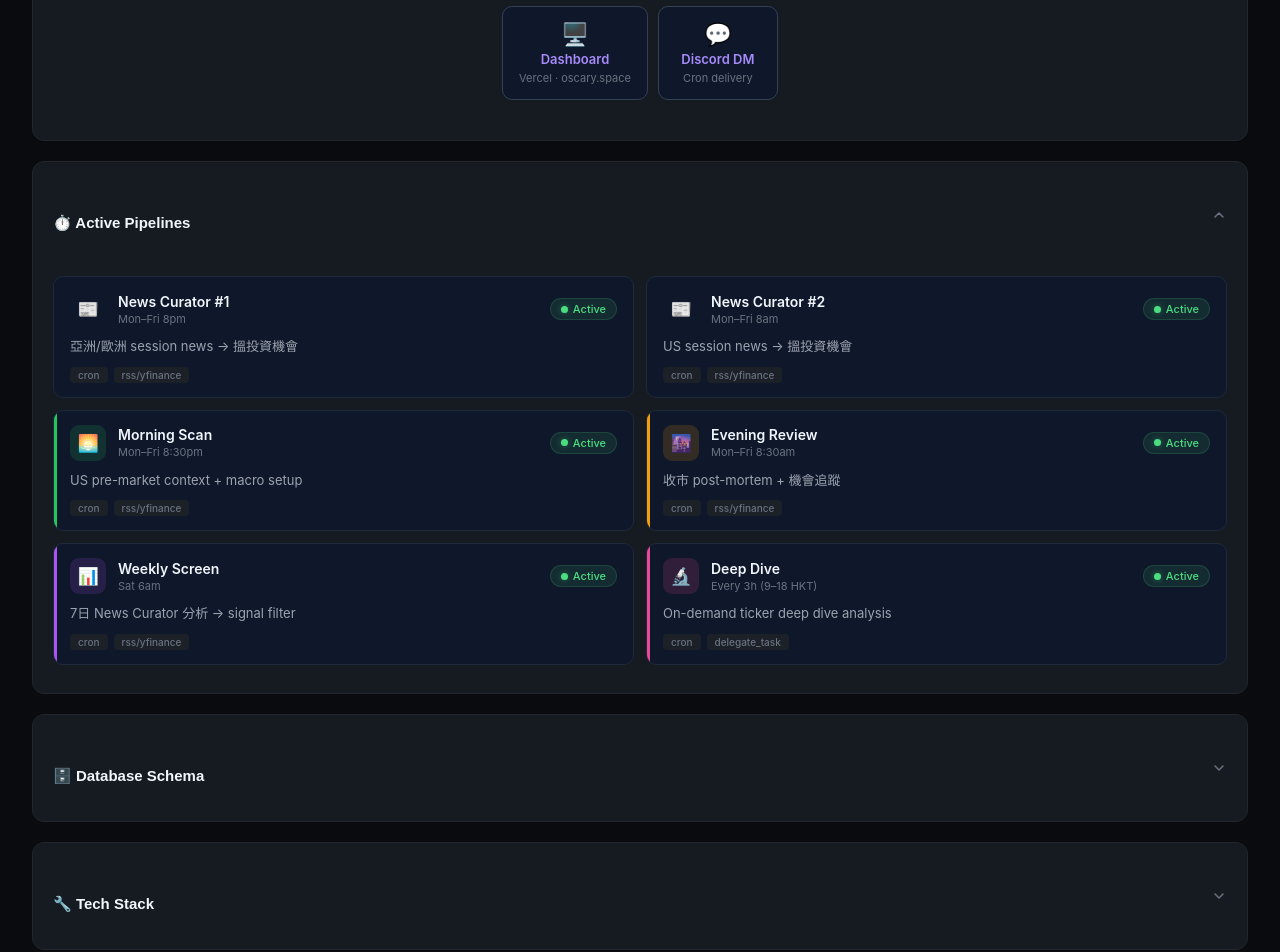
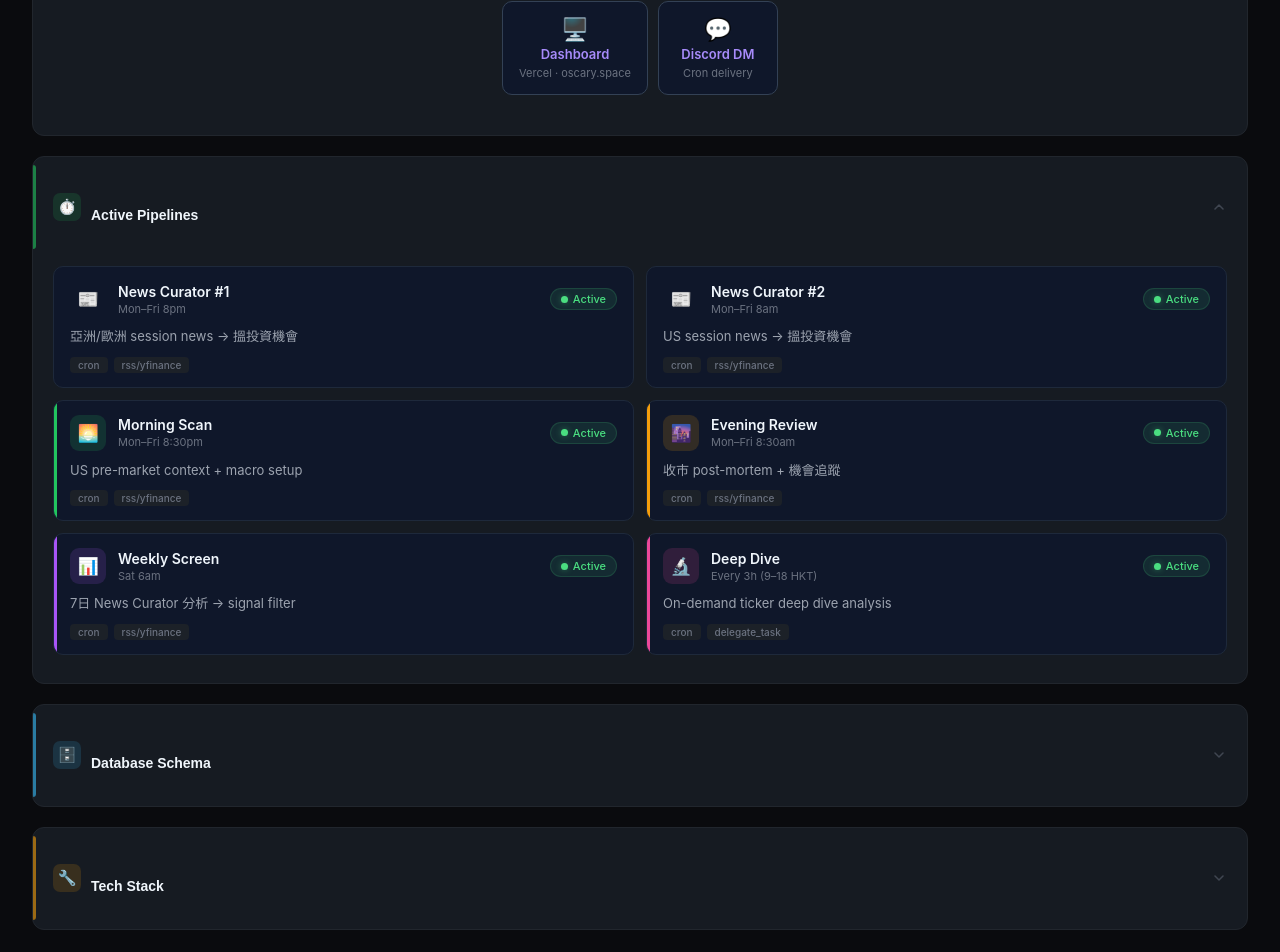
Before and after one commit to pu105-stack/equity-lab-dashboard, a Next.js app: page /system in a window 1280 px wide. Shown: the part 817-1769 px from the top of the page. Built offline with nearby package versions, Linux system fonts and the light colour scheme.

Commit message:
system: redesign section headers with accent colors, icon wrap, left bar

```diff
--- a/pages/system.js
+++ b/pages/system.js
@@ -59,12 +59,15 @@ function ChevronDown() {
   )
 }
 
-function Section({ title, icon, children, defaultOpen = true }) {
+function Section({ title, icon, children, defaultOpen = true, color = '#6366f1' }) {
   const [open, setOpen] = useState(defaultOpen)
   return (
     <div className="section">
-      <button className="section-hd" onClick={() => setOpen(!open)}>
-        <span className="section-title">{icon} {title}</span>
+      <button className="section-hd" onClick={() => setOpen(!open)} style={{ '--accent': color }}>
+        <span className="section-hd-left">
+          <span className="section-icon-wrap">{icon}</span>
+          <span className="section-title">{title}</span>
+        </span>
         <span className={`section-arrow ${open ? 'open' : ''}`}><ChevronDown /></span>
       </button>
       {open && <div className="section-body">{children}</div>}
@@ -86,7 +89,7 @@ export default function System() {
       </div>
 
       {/* Architecture Flow */}
-      <Section title="Pipeline Architecture" icon="🧭" defaultOpen={true}>
+      <Section title="Pipeline Architecture" icon="🧭" color="#6366f1" defaultOpen={true}>
         <div className="arch-flow">
           {/* Data Sources Layer */}
           <div className="arch-layer">
@@ -206,7 +209,7 @@ export default function System() {
       </Section>
 
       {/* Live Pipelines */}
-      <Section title="Active Pipelines" icon="⏱️" defaultOpen={true}>
+      <Section title="Active Pipelines" icon="⏱️" color="#22c55e" defaultOpen={true}>
         <div className="pipeline-grid">
           {pipelines.map(p => (
             <div key={p.id} className={`pipeline-card ${p.id}`}>
@@ -234,7 +237,7 @@ export default function System() {
       </Section>
 
       {/* Database Schema */}
-      <Section title="Database Schema" icon="🗄️" defaultOpen={false}>
+      <Section title="Database Schema" icon="🗄️" color="#38bdf8" defaultOpen={false}>
         <div className="db-grid">
           {dbTables.map(t => (
             <div key={t.name} className="db-card">
@@ -260,7 +263,7 @@ news_summary (id, title, source, published_at, tickers, sentiment_score, url, cr
       </Section>
 
       {/* Tech Stack */}
-      <Section title="Tech Stack" icon="🔧" defaultOpen={false}>
+      <Section title="Tech Stack" icon="🔧" color="#f59e0b" defaultOpen={false}>
         <div className="tech-grid">
           {techStack.map(cat => (
             <div key={cat.cat} className="tech-cat">
@@ -287,10 +290,13 @@ news_summary (id, title, source, published_at, tickers, sentiment_score, url, cr
 
         /* Section */
         .section { background: #161b22; border: 1px solid #21262d; border-radius: 12px; margin-bottom: 20px; overflow: hidden; }
-        .section-hd { display: flex; justify-content: space-between; align-items: center; width: 100%; padding: 16px 20px; background: none; border: none; color: #f0f6fc; cursor: pointer; font-size: 15px; }
+        .section-hd { display: flex; justify-content: space-between; align-items: center; width: 100%; padding: 14px 20px; background: none; border: none; color: #f0f6fc; cursor: pointer; font-size: 15px; border-bottom: 1px solid transparent; position: relative; }
         .section-hd:hover { background: #1c2128; }
-        .section-title { font-size: 15px; font-weight: 600; }
-        .section-arrow { transition: transform 0.2s; display: flex; }
+        .section-hd::before { content: ''; position: absolute; left: 0; top: 8px; bottom: 8px; width: 3px; border-radius: 0 3px 3px 0; background: var(--accent); opacity: 0.6; }
+        .section-hd-left { display: flex; align-items: center; gap: 10px; }
+        .section-icon-wrap { width: 28px; height: 28px; border-radius: 7px; display: flex; align-items: center; justify-content: center; font-size: 15px; background: color-mix(in srgb, var(--accent) 15%, transparent); }
+        .section-title { font-size: 14px; font-weight: 600; color: #f0f6fc; }
+        .section-arrow { transition: transform 0.2s; display: flex; color: var(--accent); opacity: 0.5; }
         .section-arrow.open { transform: rotate(180deg); }
         .section-body { padding: 0 20px 20px; }
 
```
